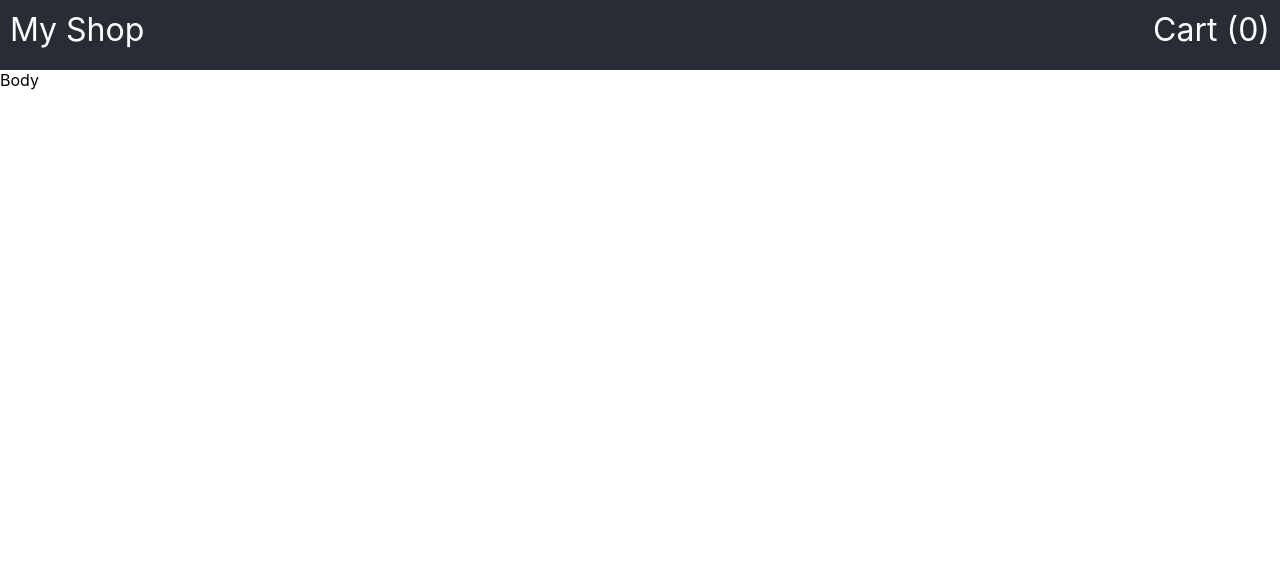
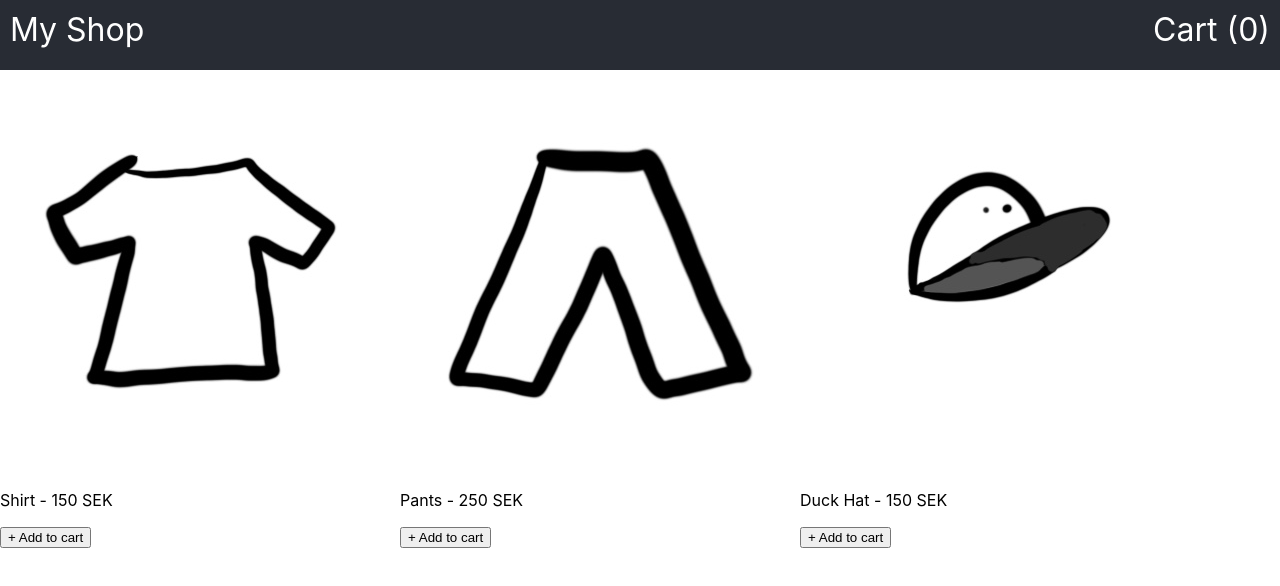
Before and after one commit to thetylerwolf/shopping-cart, a React (Create React App) app: page / in a window 1280 px wide. Shown: the top 586 px of the page. Built offline with nearby package versions, Linux system fonts and the light colour scheme.

Commit message:
interaction and state management complete !

```diff
--- a/src/App.jsx
+++ b/src/App.jsx
@@ -1,11 +1,19 @@
+import { useState } from "react";
 import Body from "./components/Body";
 import Header from "./components/Header";
 
 function App() {
+  const [cartItems, setCartItems] = useState(0);
+
+  function handleAddToCart() {
+    const newItemCount = cartItems + 1;
+    setCartItems(newItemCount);
+  }
+
   return (
     <div>
-      <Header />
-      <Body />
+      <Header cartItems={cartItems} />
+      <Body onAdd={handleAddToCart} />
     </div>
   );
 }
--- a/src/components/Body.jsx
+++ b/src/components/Body.jsx
@@ -1,5 +1,20 @@
-function Body() {
-  return <div>Body</div>;
+import Product from "./Product";
+import { products } from "../data";
+
+function Body(props) {
+  const { onAdd } = props;
+
+  return (
+    <div style={{ display: "flex" }}>
+      {products.map((product) => {
+        const { name, price, image } = product;
+
+        return (
+          <Product name={name} price={price} image={image} onAdd={onAdd} />
+        );
+      })}
+    </div>
+  );
 }
 
 export default Body;
--- a/src/components/Cart.jsx
+++ b/src/components/Cart.jsx
@@ -1,5 +1,7 @@
-function Cart() {
-  return <div style={{ marginLeft: "auto" }}>Cart (0)</div>;
+function Cart(props) {
+  const { numItems } = props;
+
+  return <div style={{ marginLeft: "auto" }}>Cart ({numItems})</div>;
 }
 
 export default Cart;
--- a/src/components/Header.jsx
+++ b/src/components/Header.jsx
@@ -1,6 +1,8 @@
 import Cart from "./Cart";
 
-function Header() {
+function Header(props) {
+  const { cartItems } = props;
+
   return (
     <div
       style={{
@@ -15,7 +17,7 @@ function Header() {
       }}
     >
       <div>My Shop</div>
-      <Cart />
+      <Cart numItems={cartItems} />
     </div>
   );
 }
--- /dev/null
+++ b/src/components/Product.jsx
@@ -0,0 +1,15 @@
+function Product(props) {
+  const { name, price, image, onAdd } = props;
+
+  return (
+    <div>
+      <img src={image} alt={name} />
+      <p>
+        {name} - {price} SEK
+      </p>
+      <button onClick={onAdd}>+ Add to cart</button>
+    </div>
+  );
+}
+
+export default Product;
--- a/src/data.js
+++ b/src/data.js
@@ -0,0 +1,17 @@
+export const products = [
+  {
+    name: "Shirt",
+    price: 150,
+    image: "/image/shirt.jpg",
+  },
+  {
+    name: "Pants",
+    price: 250,
+    image: "/image/pants.jpg",
+  },
+  {
+    name: "Duck Hat",
+    price: 150,
+    image: "/image/duck_hat.jpg",
+  },
+];
```
Also changed, not shown: src/index.jsx (renamed from src/index.js).
